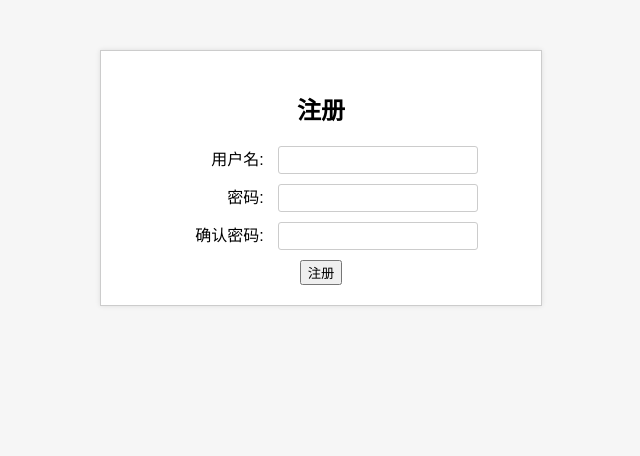
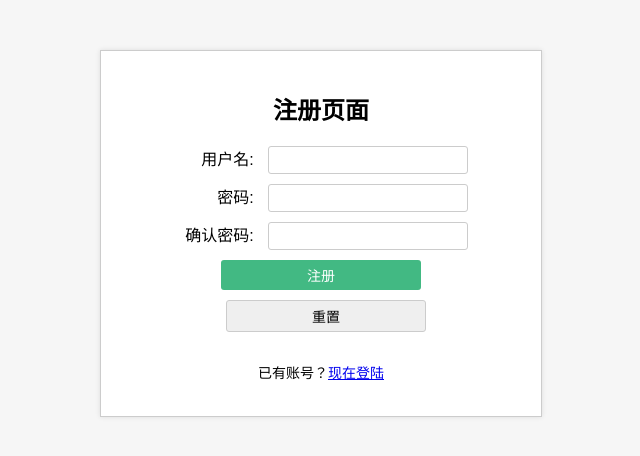
Before and after one commit to yumingjie0405/Learn_django, a Django app: page /register/ in a window 1280 px wide. Shown: the top 456 px of the page, without its empty margins (319-959 px from the left). Run offline with Django 4.2, Linux system fonts and the light colour scheme.

```diff
--- a/Libary/App/templates/register.html
+++ b/Libary/App/templates/register.html
@@ -1,10 +1,15 @@
+<!DOCTYPE html>
+<html>
 <head>
+    <meta charset="utf-8">
+    <title>Register</title>
     <style>
         body {
             background: #f6f6f6;
             font-family: Arial, sans-serif;
         }
-    .login-container {
+
+        .register-container {
             background: #fff;
             border: 1px solid #ccc;
             box-shadow: 0 0 5px rgba(0, 0, 0, .1);
@@ -14,19 +19,22 @@
             margin-top: 50px;
             text-align: center;
         }
-    .login-container h2 {
+
+        .register-container h2 {
             margin-bottom: 20px;
         }
-    .login-container label {
+
+        .register-container label {
             display: inline-block;
-      width: 100px;
+            width: 80px;
             margin-right: 10px;
             text-align: right;
         }
-    .login-container input[type="text"],
-    .login-container input[type="password"],
-    .login-container input[type="submit"],
-    .login-container input[type="reset"] {
+
+        .register-container input[type="text"],
+        .register-container input[type="password"],
+        .register-container input[type="submit"],
+        .register-container input[type="reset"] {
             display: inline-block;
             padding: 5px;
             border: 1px solid #ccc;
@@ -36,43 +44,57 @@
             font-size: 14px;
             box-sizing: border-box;
         }
-    .login-container input[type="submit"] {
+
+        .register-container input[type="submit"] {
             background: #42b983;
             color: #fff;
             border: none;
-      padding: 8px 15px;
-      margin-left: 10px;
-      border-radius: 4px;
         }
-    .login-container input[type="submit"]:hover {
+
+        .register-container input[type="submit"]:hover {
             background: #53d68c;
             cursor: pointer;
         }
-    .login-container input[type="reset"] {
+
+        .register-container input[type="reset"] {
             margin-left: 10px;
         }
-    .login-container p {
+
+        .register-container p {
             margin-top: 20px;
             font-size: 14px;
         }
+
+        .alert-danger {
+            color: red;
+        }
     </style>
 </head>
+<body>
+<div class="register-container">
+    <h2>注册页面</h2>
 
-<div class="login-container">
-  <h2>注册</h2>
-  <div class="form-group">
+    {% if messages %}
+        {% for message in messages %}
+            <div class="alert alert-danger">{{ message }}</div>
+        {% endfor %}
+    {% endif %}
+
+    <form method="post">
+        {% csrf_token %}
         <label for="username">用户名:</label>
-    <input type="text" class="form-control" id="username" name="username" required>
+        <input type="text" id="username" name="username" required>
+        <br>
+        <label for="password1">密码:</label>
+        <input type="password" id="password1" name="password1" required>
+        <br>
+        <label for="password2">确认密码:</label>
+        <input type="password" id="password2" name="password2" required>
+        <br>
+        <input type="submit" value="注册">
+        <input type="reset" value="重置">
+    </form>
+    <p>已有账号？<a href="{% url 'login' %}">现在登陆</a></p>
 </div>
-  <div class="form-group">
-    <label for="password">密码:</label>
-    <input type="password" class="form-control" id="password" name="password" required>
-  </div>
-  <div class="form-group">
-    <label for="password2">确认密码:</label>
-    <input type="password" class="form-control" id="password2" name="password2" required>
-  </div>
-  <div class="form-group">
-    <button type="submit" class="btn btn-primary">注册</button>
-  </div>
-</div>
+</body>
+</html>
```
Also changed, not shown: Libary/App/templates/main.html (+54 -21 lines), Libary/db.sqlite3. Lines whose indentation alone changed are shown as unchanged.
